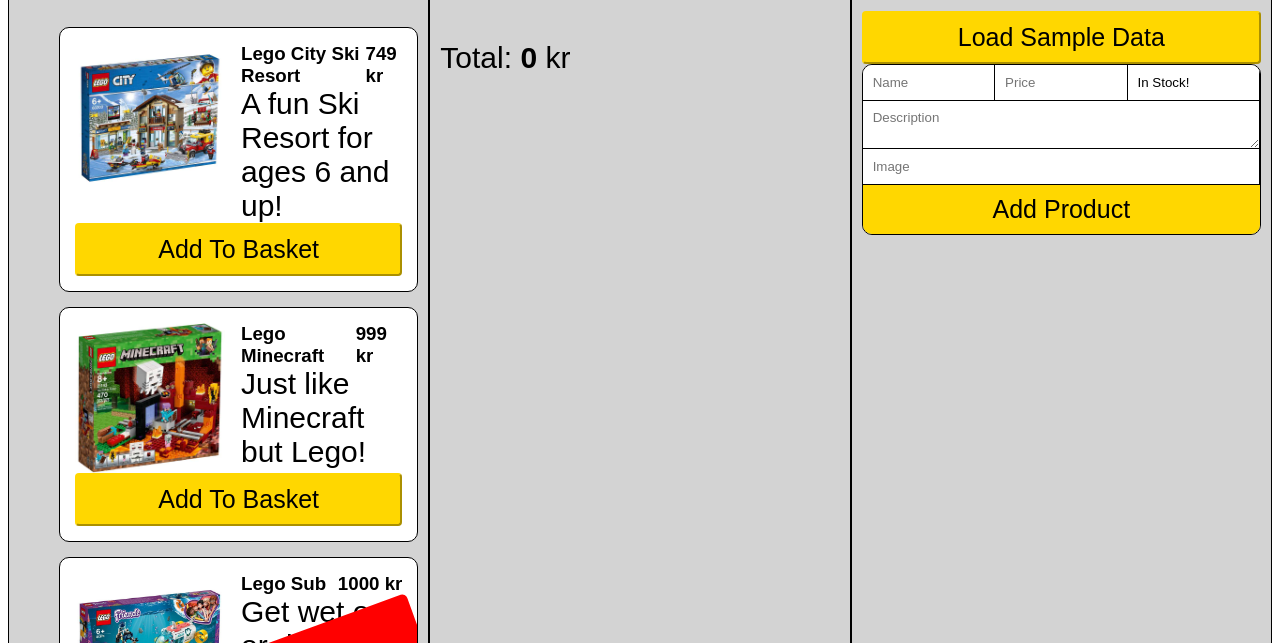
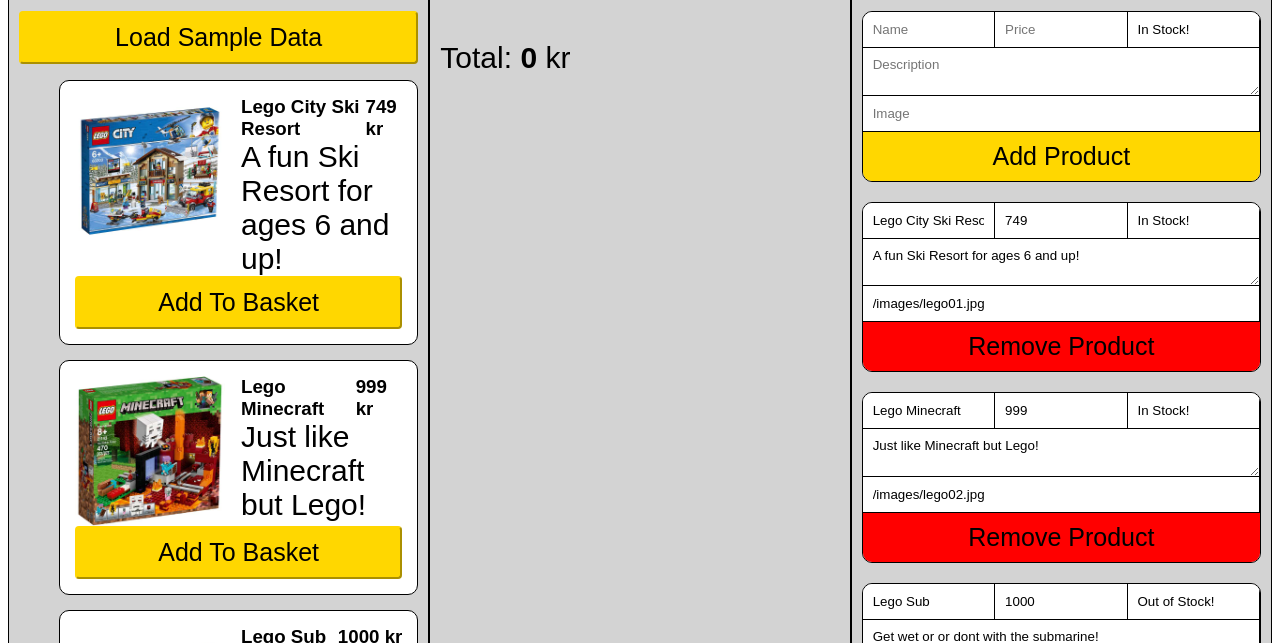
Before and after one commit to Spiderixius/react-shopping-cart, a React app in the folder react-shopping-cart/: page / in a window 1280 px wide. Both pictures are taken after a click on the button "Load Sample Data". Shown: the part 155-798 px from the top of the page. Built offline with nearby package versions, Linux system fonts and the light colour scheme.

Commit message:
It is now possible to edit products.

```diff
--- a/react-shopping-cart/src/components/App.js
+++ b/react-shopping-cart/src/components/App.js
@@ -34,6 +34,18 @@
   };
 
   /**
+   * Edits the product by updating the state.
+   *
+   * @param key The key of the product field to edit.
+   * @param editProduct Contains the edited value.
+   */
+  editProduct = (key, editProduct) => {
+    const products = { ...this.state.products };
+    products[key] = editProduct;
+    this.setState({ products });
+  };
+
+  /**
    * Adds a product to basket state. This is accomplished by copying the current state and
    * appending to said state.
    *
@@ -58,6 +70,9 @@
         <div className='column'>
           <img className='column-title' src={productLogo} alt='products'></img>
           <div className='column-content'>
+            <button className='main-button' onClick={this.loadSampleData}>
+              Load Sample Data
+            </button>
             <ul className='products'>
               {Object.keys(this.state.products).map(key => (
                 <Product key={key} id={key} data={this.state.products[key]} addToBasket={this.addToBasket} />
@@ -74,7 +89,11 @@
         <div className='column'>
           <img className='column-title' src={inventoryLogo} alt='inventory'></img>
           <div className='column-content'>
-            <Inventory addProduct={this.addProduct} loadSampleData={this.loadSampleData}></Inventory>
+            <Inventory
+              addProduct={this.addProduct}
+              editProduct={this.editProduct}
+              products={this.state.products}
+            ></Inventory>
           </div>
         </div>
       </div>
--- /dev/null
+++ b/react-shopping-cart/src/components/EditProduct.js
@@ -0,0 +1,35 @@
+/**
+ *
+ */
+
+import React from 'react';
+
+class EditProduct extends React.Component {
+  handleEdit = event => {
+    const editProduct = {
+      ...this.props.product,
+      [event.currentTarget.name]: event.currentTarget.value
+    };
+    this.props.editProduct(this.props.index, editProduct);
+  };
+
+  render() {
+    return (
+      <form className='product-form'>
+        <input name='name' type='text' value={this.props.product.name} onChange={this.handleEdit} />
+        <input name='price' type='number' value={this.props.product.price} onChange={this.handleEdit} />
+        <select name='status' value={this.props.product.status} onChange={this.handleEdit}>
+          <option value='available'>In Stock!</option>
+          <option value='unavailable'>Out of Stock!</option>
+        </select>
+        <textarea name='description' value={this.props.product.description} onChange={this.handleEdit} />
+        <input name='image' type='text' value={this.props.product.image} onChange={this.handleEdit} />
+        <button className='main-button remove-button' type='submit'>
+          Remove Product
+        </button>
+      </form>
+    );
+  }
+}
+
+export default EditProduct;
--- a/react-shopping-cart/src/components/Inventory.js
+++ b/react-shopping-cart/src/components/Inventory.js
@@ -4,15 +4,16 @@
 
 import React from 'react';
 import AddProduct from './AddProduct';
+import EditProduct from './EditProduct';
 
 class Inventory extends React.Component {
   render() {
     return (
       <>
-        <button className='main-button' onClick={this.props.loadSampleData}>
-          Load Sample Data
-        </button>
         <AddProduct addProduct={this.props.addProduct}></AddProduct>
+        {Object.keys(this.props.products).map(key => (
+          <EditProduct key={key} index={key} product={this.props.products[key]} editProduct={this.props.editProduct} />
+        ))}
       </>
     );
   }
--- a/react-shopping-cart/src/css/styles.css
+++ b/react-shopping-cart/src/css/styles.css
@@ -136,6 +136,10 @@
   cursor: not-allowed;
 }
 
+.remove-button {
+  background-color: red;
+}
+
 .basket {
   font-size: 30px;
 }
```
